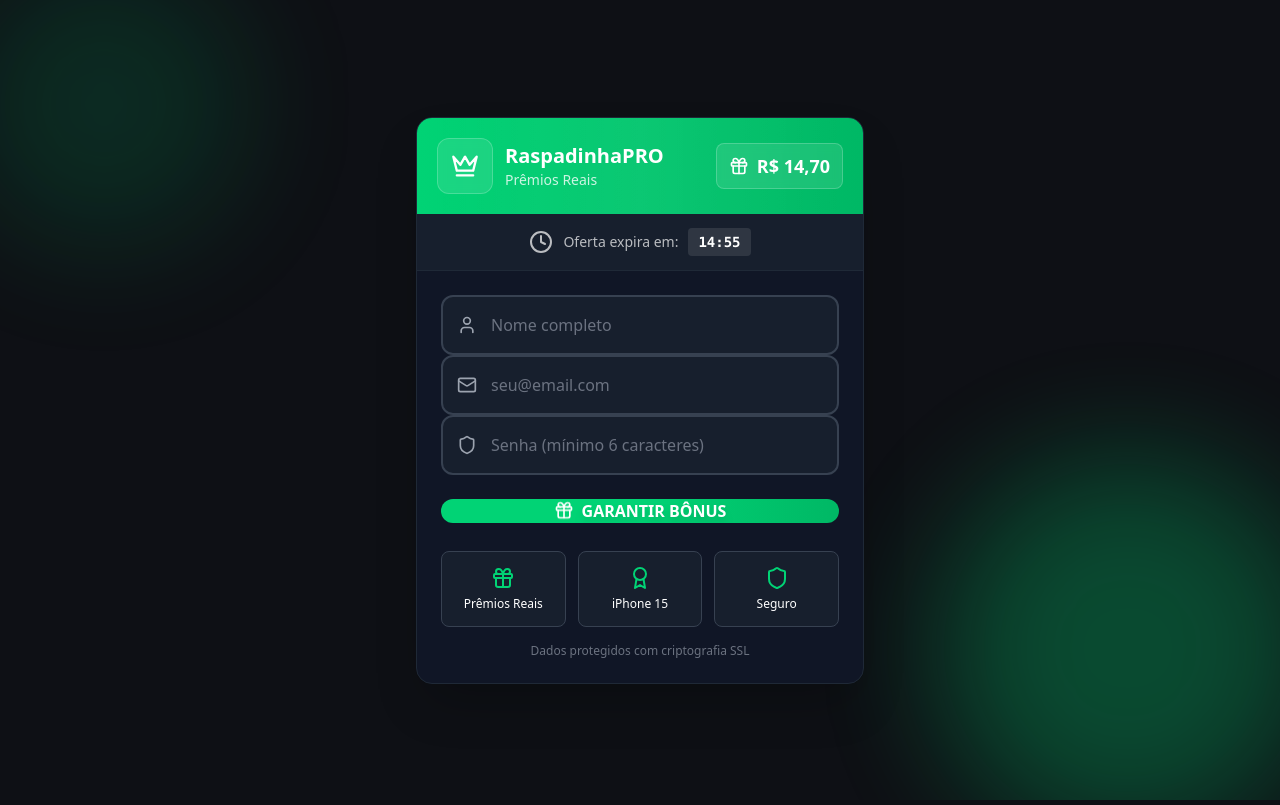
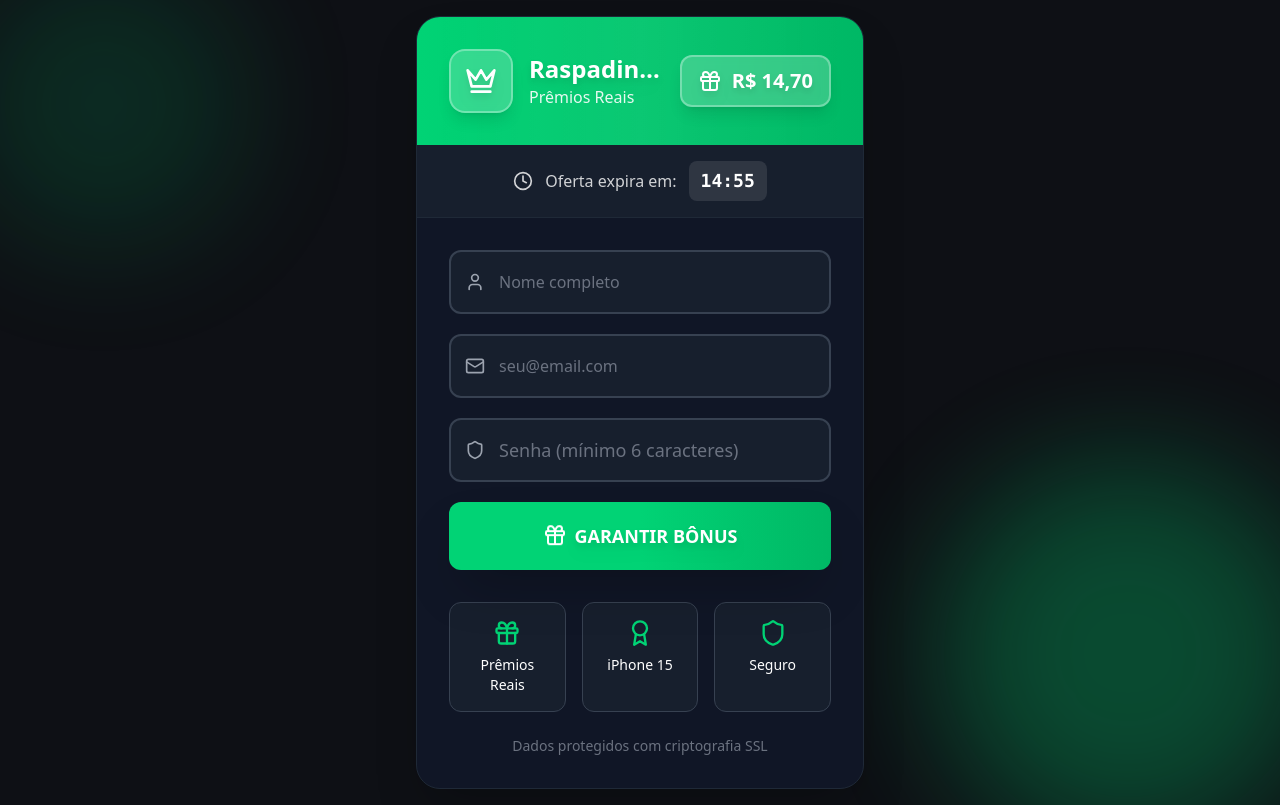
Before and after one commit to FPFAVILA/raspadinhabet, a React (Vite) app: page /cadastro in a window 1280 px wide. Built offline with nearby package versions, Linux system fonts and the light colour scheme.

Commit message:
Updated RegistrationForm.tsx

```diff
--- a/src/components/RegistrationForm.tsx
+++ b/src/components/RegistrationForm.tsx
@@ -178,37 +178,37 @@ export const RegistrationForm: React.FC<RegistrationFormProps> = ({ onRegister }
           </div>
         )}
 
-        <div className={`bg-gray-900/95 backdrop-blur-xl rounded-2xl shadow-2xl overflow-hidden border border-gray-800 ${showSuccess ? 'opacity-20' : ''} transition-opacity duration-500`}>
-          <div className="relative bg-gradient-to-r from-accent to-accent-hover p-5 overflow-hidden">
+        <div className={`bg-gray-900/95 backdrop-blur-xl rounded-3xl shadow-2xl overflow-hidden border border-gray-800 ${showSuccess ? 'opacity-20' : ''} transition-opacity duration-500`}>
+          <div className="relative bg-gradient-to-r from-accent to-accent-hover p-8 overflow-hidden">
             <div className="absolute inset-0 bg-gradient-to-r from-transparent via-white/5 to-transparent animate-pulse" style={{ animationDuration: '3s' }} />
 
-            <div className="relative flex items-center justify-between gap-3">
-              <div className="flex items-center gap-3 min-w-0 flex-1">
-                <div className="w-14 h-14 bg-white/10 backdrop-blur-sm rounded-xl flex items-center justify-center border border-white/20 flex-shrink-0">
-                  <Crown className="w-7 h-7 text-white" />
+            <div className="relative flex items-center justify-between gap-4">
+              <div className="flex items-center gap-4 min-w-0 flex-1">
+                <div className="w-16 h-16 bg-white/20 backdrop-blur-sm rounded-2xl flex items-center justify-center border-2 border-white/30 flex-shrink-0 shadow-lg">
+                  <Crown className="w-8 h-8 text-white drop-shadow-lg" />
                 </div>
                 <div className="text-left min-w-0">
-                  <h1 className="text-xl font-bold text-white truncate">RaspadinhaPRO</h1>
-                  <p className="text-white/80 text-sm">Prêmios Reais</p>
+                  <h1 className="text-2xl font-bold text-white truncate drop-shadow-lg">RaspadinhaPRO</h1>
+                  <p className="text-white/90 text-base font-medium">Prêmios Reais</p>
                 </div>
               </div>
 
-              <div className="flex items-center gap-2 bg-white/10 backdrop-blur-sm px-3 py-2 rounded-lg border border-white/20 flex-shrink-0">
-                <Gift className="w-5 h-5 text-white" />
-                <div className="text-lg font-bold text-white whitespace-nowrap">R$ 14,70</div>
+              <div className="flex items-center gap-2.5 bg-white/20 backdrop-blur-sm px-4 py-2.5 rounded-xl border-2 border-white/30 flex-shrink-0 shadow-lg">
+                <Gift className="w-6 h-6 text-white drop-shadow-lg" />
+                <div className="text-xl font-bold text-white whitespace-nowrap drop-shadow-lg">R$ 14,70</div>
               </div>
             </div>
           </div>
 
-          <div className={`px-5 py-3.5 border-b border-gray-800 ${
+          <div className={`px-6 py-4 border-b border-gray-800 ${
             timerUrgency === 'critical' ? 'bg-red-500/10' :
             timerUrgency === 'high' ? 'bg-orange-500/10' :
             'bg-gray-800/50'
           }`}>
-            <div className="flex items-center justify-center gap-2.5 text-sm">
-              <Clock className="w-4.5 h-4.5 text-white/70" />
-              <span className="text-white/70 font-medium">Oferta expira em:</span>
-              <span className={`font-mono font-bold text-white px-2.5 py-1 rounded ${
+            <div className="flex items-center justify-center gap-3 text-base">
+              <Clock className="w-5 h-5 text-white/80" />
+              <span className="text-white/80 font-medium">Oferta expira em:</span>
+              <span className={`font-mono font-bold text-white px-3 py-1.5 rounded-lg text-lg ${
                 timerUrgency === 'critical' ? 'bg-red-500/20 animate-pulse' : 'bg-white/10'
               }`}>
                 {formatTime(timeLeft)}
@@ -216,8 +216,8 @@ export const RegistrationForm: React.FC<RegistrationFormProps> = ({ onRegister }
             </div>
           </div>
 
-          <div className="p-6">
-            <form onSubmit={handleSubmit} className="space-y-4.5">
+          <div className="p-8">
+            <form onSubmit={handleSubmit} className="space-y-5">
               <div className="relative">
                 <div className={`relative transition-all duration-300 ${focusedField === 'name' ? 'scale-[1.01]' : ''}`}>
                   <UserIcon className={`absolute left-4 top-1/2 -translate-y-1/2 w-5 h-5 transition-colors duration-300 z-10 ${
@@ -229,7 +229,7 @@ export const RegistrationForm: React.FC<RegistrationFormProps> = ({ onRegister }
                     onChange={(e) => handleFieldChange('name', e.target.value)}
                     onFocus={() => setFocusedField('name')}
                     onBlur={() => handleFieldBlur('name')}
-                    className={`w-full pl-12 pr-12 py-4 bg-gray-800/50 rounded-xl border-2 transition-all duration-300 text-white placeholder-gray-500 focus:outline-none text-base ${
+                    className={`w-full pl-12 pr-12 py-4 bg-gray-800/50 rounded-xl border-2 transition-all duration-300 text-white placeholder-gray-500 focus:outline-none text-lg ${
                       errors.name && touched.name
                         ? 'border-red-500 bg-red-500/10'
                         : focusedField === 'name'
@@ -262,7 +262,7 @@ export const RegistrationForm: React.FC<RegistrationFormProps> = ({ onRegister }
                     onChange={(e) => handleFieldChange('email', e.target.value)}
                     onFocus={() => setFocusedField('email')}
                     onBlur={() => handleFieldBlur('email')}
-                    className={`w-full pl-12 pr-12 py-4 bg-gray-800/50 rounded-xl border-2 transition-all duration-300 text-white placeholder-gray-500 focus:outline-none text-base ${
+                    className={`w-full pl-12 pr-12 py-4 bg-gray-800/50 rounded-xl border-2 transition-all duration-300 text-white placeholder-gray-500 focus:outline-none text-lg ${
                       errors.email && touched.email
                         ? 'border-red-500 bg-red-500/10'
                         : focusedField === 'email'
@@ -296,7 +296,7 @@ export const RegistrationForm: React.FC<RegistrationFormProps> = ({ onRegister }
                     onChange={(e) => handleFieldChange('password', e.target.value)}
                     onFocus={() => setFocusedField('password')}
                     onBlur={() => handleFieldBlur('password')}
-                    className={`w-full pl-12 pr-12 py-4 bg-gray-800/50 rounded-xl border-2 transition-all duration-300 text-white placeholder-gray-500 focus:outline-none text-base ${
+                    className={`w-full pl-12 pr-12 py-4 bg-gray-800/50 rounded-xl border-2 transition-all duration-300 text-white placeholder-gray-500 focus:outline-none text-lg ${
                       errors.password && touched.password
                         ? 'border-red-500 bg-red-500/10'
                         : focusedField === 'password'
@@ -321,20 +321,20 @@ export const RegistrationForm: React.FC<RegistrationFormProps> = ({ onRegister }
               <button
                 type="submit"
                 disabled={isSubmitting || timeLeft === 0}
-                className="w-full bg-gradient-to-r from-accent via-accent to-accent-hover text-white font-bold py-4.5 rounded-xl transition-all duration-300 transform hover:scale-[1.02] active:scale-[0.98] disabled:opacity-50 disabled:cursor-not-allowed shadow-2xl hover:shadow-accent/50 relative overflow-hidden group mt-6"
+                className="w-full bg-gradient-to-r from-accent via-accent to-accent-hover text-white font-bold py-5 rounded-xl transition-all duration-300 transform hover:scale-[1.02] active:scale-[0.98] disabled:opacity-50 disabled:cursor-not-allowed shadow-2xl hover:shadow-accent/50 relative overflow-hidden group mt-8 text-lg"
                 style={{ touchAction: 'manipulation' }}
               >
                 <div className="relative flex items-center justify-center gap-2">
                   {isSubmitting ? (
                     <>
-                      <div className="w-5 h-5 border-2 border-white border-t-transparent rounded-full animate-spin" />
+                      <div className="w-6 h-6 border-2 border-white border-t-transparent rounded-full animate-spin" />
                       <span>Processando...</span>
                     </>
                   ) : timeLeft === 0 ? (
                     <span>Oferta Expirada</span>
                   ) : (
                     <>
-                      <Gift className="w-5 h-5 animate-bounce" />
+                      <Gift className="w-6 h-6 animate-bounce" />
                       <span className="drop-shadow-lg">
                         {timerUrgency === 'critical' ? 'GARANTIR AGORA!' : 'GARANTIR BÔNUS'}
                       </span>
@@ -344,22 +344,22 @@ export const RegistrationForm: React.FC<RegistrationFormProps> = ({ onRegister }
               </button>
             </form>
 
-            <div className="mt-6 grid grid-cols-3 gap-3">
-              <div className="text-center p-3.5 bg-gray-800/50 rounded-lg border border-gray-700">
-                <Gift className="w-6 h-6 text-accent mx-auto mb-1.5" />
-                <div className="text-white text-xs font-medium">Prêmios Reais</div>
+            <div className="mt-8 grid grid-cols-3 gap-4">
+              <div className="text-center p-4 bg-gray-800/50 rounded-xl border border-gray-700">
+                <Gift className="w-7 h-7 text-accent mx-auto mb-2" />
+                <div className="text-white text-sm font-medium">Prêmios Reais</div>
               </div>
-              <div className="text-center p-3.5 bg-gray-800/50 rounded-lg border border-gray-700">
-                <Award className="w-6 h-6 text-accent mx-auto mb-1.5" />
-                <div className="text-white text-xs font-medium">iPhone 15</div>
+              <div className="text-center p-4 bg-gray-800/50 rounded-xl border border-gray-700">
+                <Award className="w-7 h-7 text-accent mx-auto mb-2" />
+                <div className="text-white text-sm font-medium">iPhone 15</div>
               </div>
-              <div className="text-center p-3.5 bg-gray-800/50 rounded-lg border border-gray-700">
-                <Shield className="w-6 h-6 text-accent mx-auto mb-1.5" />
-                <div className="text-white text-xs font-medium">Seguro</div>
+              <div className="text-center p-4 bg-gray-800/50 rounded-xl border border-gray-700">
+                <Shield className="w-7 h-7 text-accent mx-auto mb-2" />
+                <div className="text-white text-sm font-medium">Seguro</div>
               </div>
             </div>
 
-            <div className="mt-4 text-center text-gray-500 text-xs">
+            <div className="mt-6 text-center text-gray-500 text-sm">
               Dados protegidos com criptografia SSL
             </div>
           </div>
```
